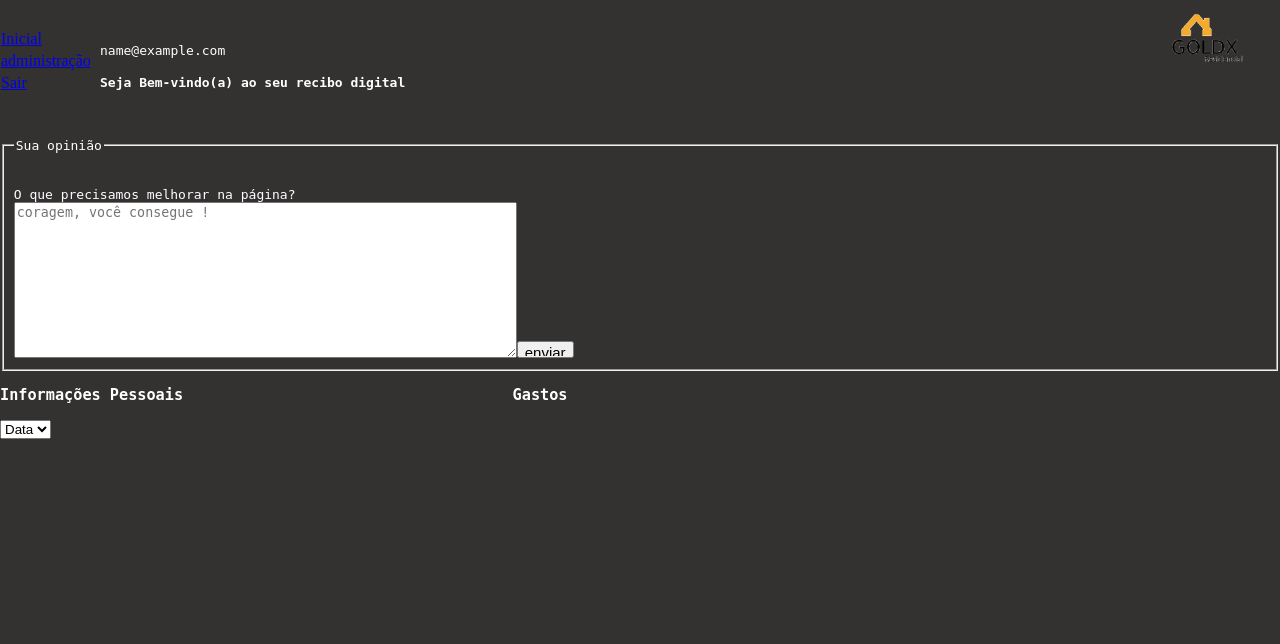
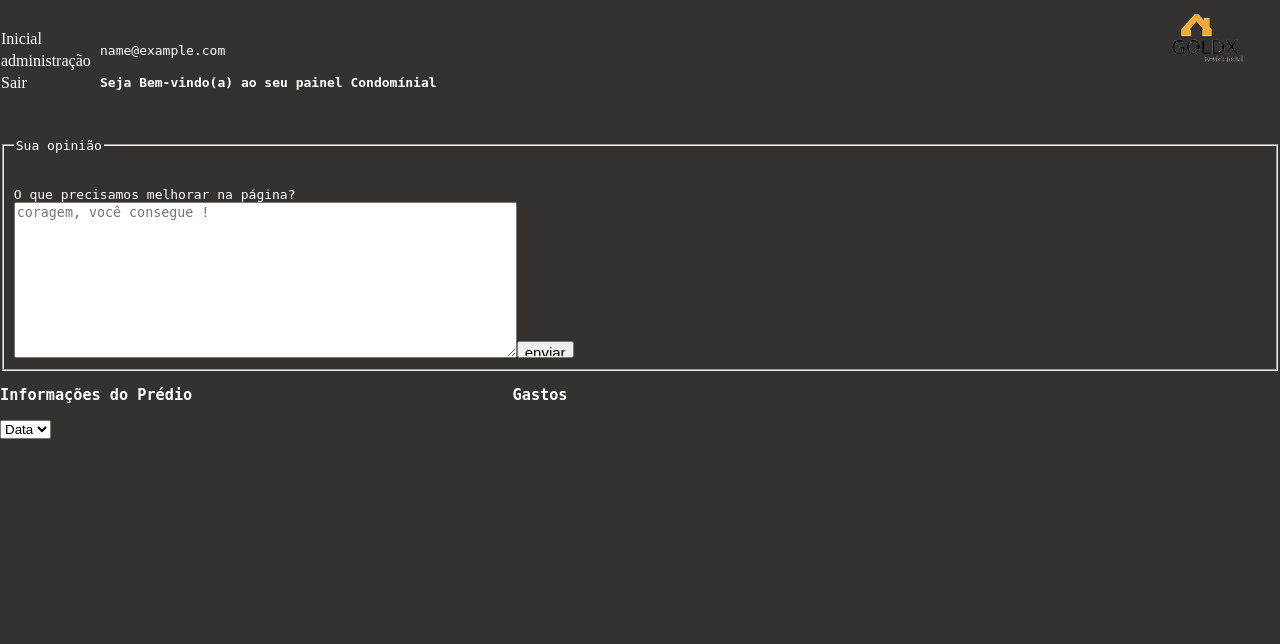
Before and after one commit to heydelailah/LauiraCatarino, a PHP site: page /php/dados3.php in a window 1280 px wide. Shown: the top 644 px of the page. Run offline with PHP 8.4, Linux system fonts and the light colour scheme; the visitor is signed in with stand-in values (Sample User, id 1); data comes from the database, SQL or seed files in the repository.

Commit message:
Mon Jan 29 12:37:48 EST 2018

```diff
--- a/css/dados.css
+++ b/css/dados.css
@@ -70,16 +70,20 @@
 
 }
 #menu ul li{
+	display:inline;
 float:left;
 font:16px system;
 }
 
 #menu ul li:hover{
-background:#eee;
+//background:#eee;
+	background:rgba(240,255,255.2)
 }
 
 
 #menu ul li a{
     padding: 2px 1px;
 display:inline-block;
+	text-decoration:none;
+	color:white;
 }
--- a/php/conexao.php
+++ b/php/conexao.php
@@ -10,28 +10,12 @@
 
 $data="24/09/2017";
 
-$mysqli = new mysqli($host,$user,$pass,$db);
-if($mysqli->connect_errno)
-echo "falha ".$mysqli->connect_erno;
-/*
-$consulta="select status,data,agua,luz,gas,cond,extra,gas,gasto from fatura where email='$_SESSION[email]' order by id desc limit 1";
-$consulta2="select * from morador where email='$_SESSION[email]'";
-$consulta3="select data from fatura where email='$_SESSION[email]' order by id desc";
-$consulta4="select data from fatura where email='$_SESSION[email]'";
-
-
-$con=$mysqli->query($consulta) or die($mysqli->error);
-$con2=$mysqli->query($consulta2) or die($mysqli->error);
-$con3=$mysqli->query($consulta3) or die($mysqli->error);
-*/
-
-
-//$consulta="select status,data,agua,luz,gas,cond,extra,gas,gasto from fatura where email='$_SESSION[email]' and data='04/10/2017'";
-
-//$consulta="select status,data,agua,luz,gas,cond,extra,gas,gasto from fatura where email='$username' order by id desc limit 1";
-//$con4=$mysqli->query($consulta4) or die($mysqli->error);
-
-
+try{
+$conexao_banco=new PDO("mysql:host=localhost;dbname=gdx","root","");
+}
+catch(PDOException $e){
+	echo $e->getMessage();
+}
 
 
 ?>
--- a/php/dados3.php
+++ b/php/dados3.php
@@ -121,15 +121,15 @@
 		<script src="../js/jquery.min.js"></script>
 
 	<body><pre><img id="logo" src="..\img\Residencial_transp2.png">
-<div id="menu"><ul><li><a href="dados.php">Inicial</a></li><br><li><a href="settings.php">administração</a></li><br><li><a href="../index.php">Sair</a></li></ul></div>
-<?php print $_SESSION['email'];?><h4 id="emailInicial"><?php	echo "<strong>Seja Bem-vindo(a) ao seu recibo digital</strong>\n";?><!--<?php	echo "você está logado com:<strong>$_SESSION[email]</strong>\n";?>--></h4><!--<?php echo "\tBem vindo ao painel Residencial!\n"; ?>--><br><!--<input type=button id="exitbutton"value="exit" onclick="href=exit()">-->
+<div id="menu"><ul><li><a href="dados3.php">Inicial</a></li><br><li><a href="settings.php">administração</a></li><br><li><a href="../index.php">Sair</a></li></ul></div>
+<?php print $_SESSION['email'];?><h4 id="emailInicial"><?php	echo "<strong>Seja Bem-vindo(a) ao seu painel Condomínial</strong>\n";?><!--<?php	echo "você está logado com:<strong>$_SESSION[email]</strong>\n";?>--></h4><!--<?php echo "\tBem vindo ao painel Residencial!\n"; ?>--><br><!--<input type=button id="exitbutton"value="exit" onclick="href=exit()">-->
 <div id="galeria"></div><table>
 <form action="email.php" method="post"><fieldset><legend>Sua opinião</legend>
 <label for ="opiniao"></label>
 O que precisamos melhorar na página?
 <textarea cols=60 rows="10" name="feedback" id="feedback" maxlength="500" wrap="hard" placeholder="coragem, você consegue !">
 </textarea><input id="inputfeedback" type="submit" value="enviar"></fieldset></form>
-<h3>Informações Pessoais 					Gastos</h3>
+<h3>Informações do Prédio 					Gastos</h3>
 <select name="datinha" id="datinha" onchange="">Data<option value="Atual">Data</option> <?php echo ImprimindoData($connect); ?> </select>
 <?php Iniciando($connect);?>
                      <div class="row" id="info"><!--<?php echo  Iniciando($connect);?> --><?php echo Imprimindo($connect);?></div>
```
Also changed, not shown: index.php (+20 -1 lines).
